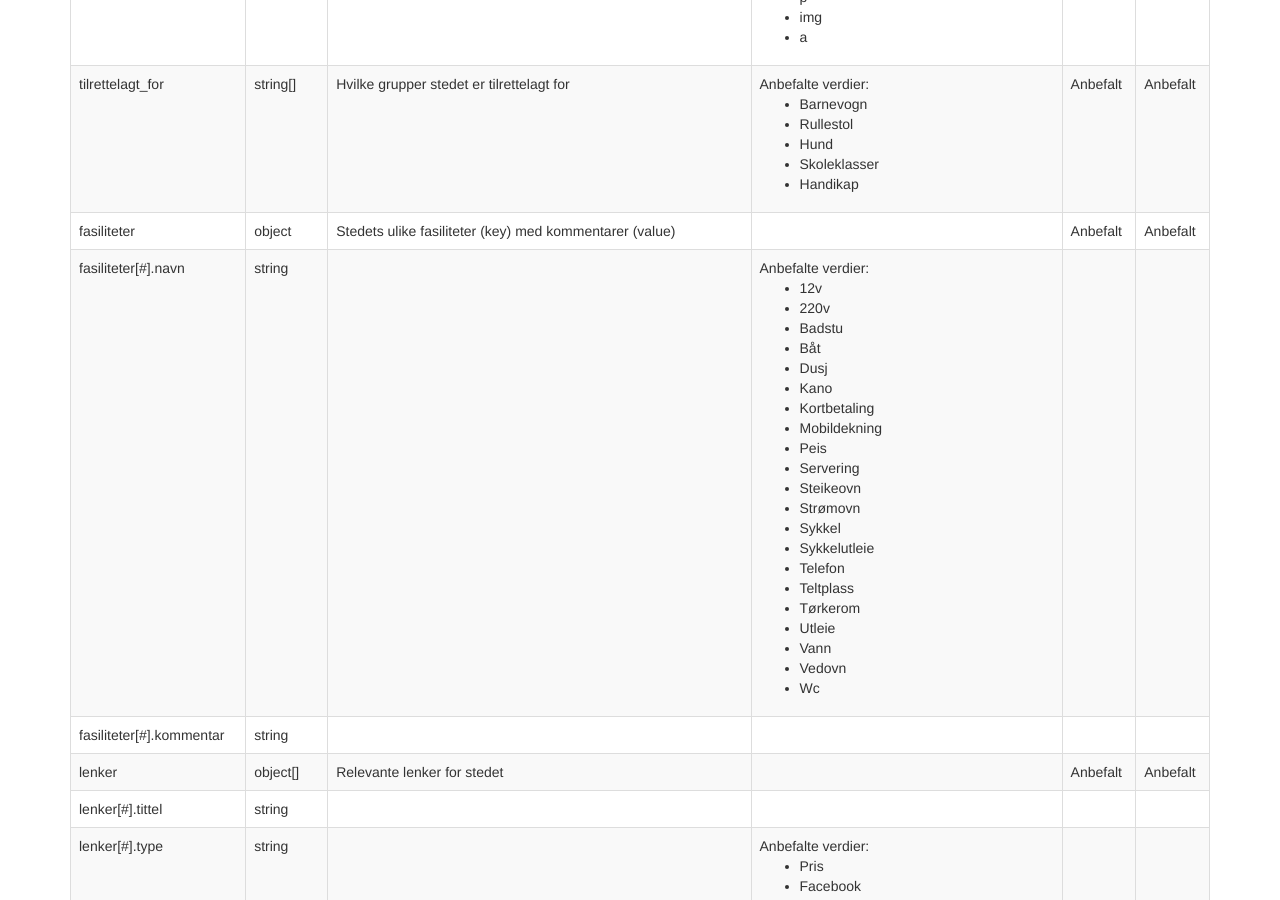
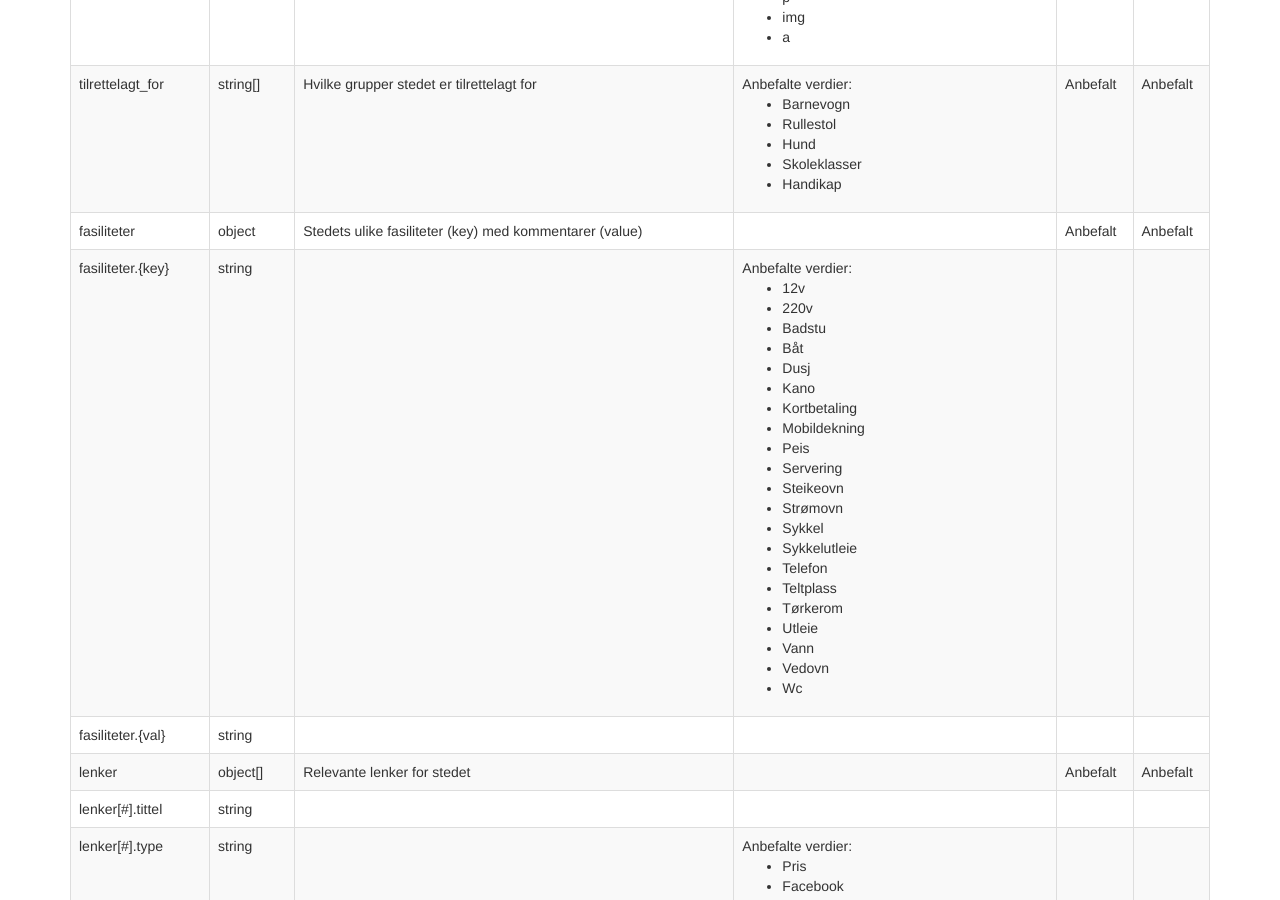
Before and after one commit to Turbasen/www.nasjonalturbase.no, a Jekyll site: the page built from data/steder.html, in a window 1280 px wide and 900 px high, scrolled down 1666 px. Built offline with Jekyll 4.4.1, drawn with Linux system fonts in a browser that asks for light colours; nearby versions of some CDN libraries; Markdown is read by kramdown in place of the engine named in the settings.

Commit message:
Fix fasiliteter for steder

```diff
--- a/_data/steder.yml
+++ b/_data/steder.yml
@@ -161,13 +161,13 @@
   utsted: Anbefalt
   uthytte: Anbefalt
 
-- name: fasiliteter[#].navn
+- name: fasiliteter.{key}
   type: string
   values: [12v, 220v, Badstu, Båt, Dusj, Kano, Kortbetaling, Mobildekning,
           Peis, Servering, Steikeovn, Strømovn, Sykkel, Sykkelutleie, Telefon,
           Teltplass, Tørkerom, Utleie, Vann, Vedovn, Wc]
 
-- name: fasiliteter[#].kommentar
+- name: fasiliteter.{val}
   type: string
 
 - name: lenker
```
